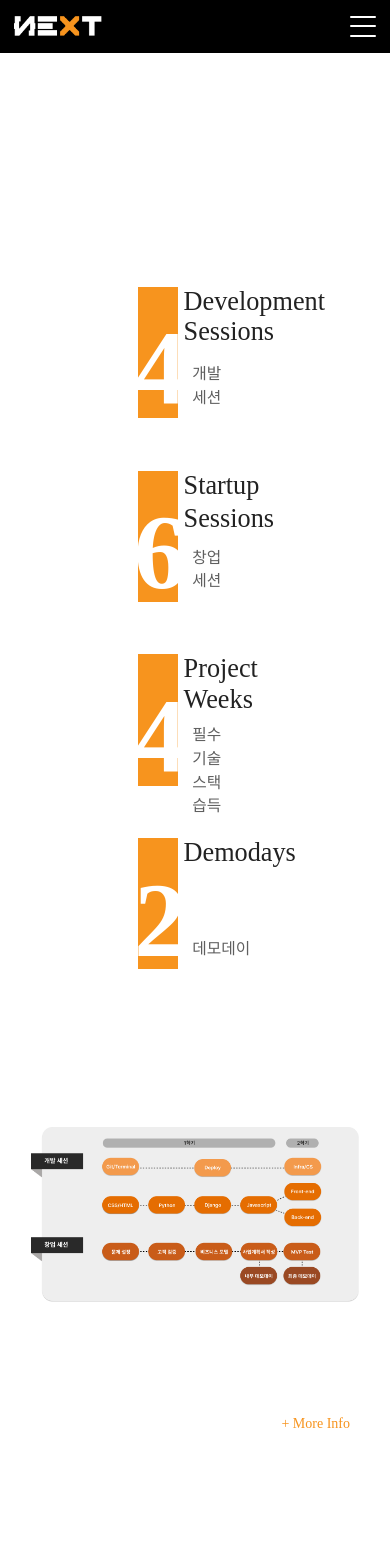
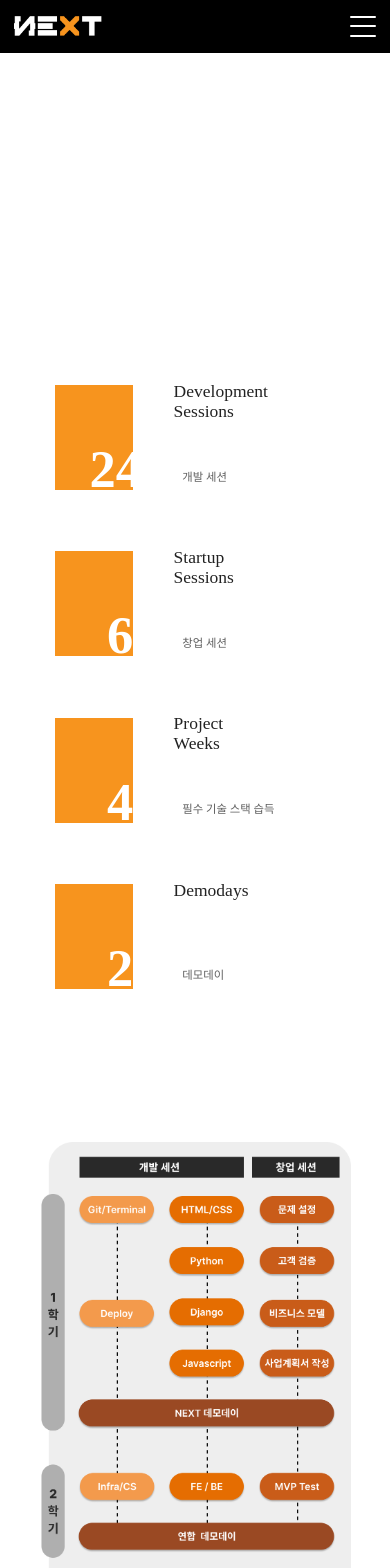
Before and after one commit to cucumber5252/2024NEXT_HOMEPAGE, a Next.js app: page /activities/components/curriculrum in a window 390 px wide. Shown: the top 1568 px of the page. Before the commit the page ends 1485 px from the top, so only its background shows below. Built offline with nearby package versions, Linux system fonts and the light colour scheme; a web font is replaced by a local one.

Commit message:
add: curriculum mobile 뷰 추가

```diff
--- a/pages/activities/components/curriculrum/index.tsx
+++ b/pages/activities/components/curriculrum/index.tsx
@@ -4,6 +4,7 @@ import Image from "next/image";
 import React, { useState, useEffect, useRef } from "react";
 import { useMediaQuery } from "react-responsive";
 import CurriculumDesktop from "public/images/activities/curriculum/curriculum-desktop.png";
+import CurriculumMobile from "public/images/activities/curriculum/curriculum-mobile.png";
 import "aos/dist/aos.css";
 import { useRouter } from "next/router";
 
@@ -13,12 +14,14 @@ export default function Curriculrum() {
   return (
     <S.Section2 className="mount">
       <S.TextWrapper isMobile={isMobile} data-aos="fade">
-        <span>
+        <p>
           <b>개발/창업 경험이 전혀 없더라도</b>
-        </span>
+        </p>
         <p>1년 간의 활동을 통해</p>
-        <p>기본적인 개발 능력을 갖춘 창업자로 성장합니다.</p>
         <p>
+          기본적인 <b>개발 능력을 갖춘 창업자</b>로 성장합니다.
+        </p>
+        <p className="test">
           📌 아래 일정은 1학기 기준으로, 2학기 일정은 학회 내부 공지 예정입니다.
         </p>
       </S.TextWrapper>
@@ -40,8 +43,10 @@ export default function Curriculrum() {
             <p>6</p>
           </S.ScheduleEventBox>
           <S.ScheduleInfoBox>
+            <div>
               <h2>Startup</h2>
               <h2>Sessions</h2>
+            </div>
             <p>창업 세션</p>
           </S.ScheduleInfoBox>
         </S.ScheduleWrapper>
@@ -50,8 +55,10 @@ export default function Curriculrum() {
             <p>4</p>
           </S.ScheduleEventBox>
           <S.ScheduleInfoBox>
+            <div>
               <h2>Project</h2>
               <h2>Weeks</h2>
+            </div>
             <p>필수 기술 스택 습득</p>
           </S.ScheduleInfoBox>
         </S.ScheduleWrapper>
@@ -60,35 +67,29 @@ export default function Curriculrum() {
             <p>2</p>
           </S.ScheduleEventBox>
           <S.ScheduleInfoBox>
+            <div>
               <h2>Demodays</h2>
               <h2></h2>
+            </div>
             <p>데모데이</p>
           </S.ScheduleInfoBox>
         </S.ScheduleWrapper>
       </S.ScheduleContainer>
       <S.LottieContainer isMobile={isMobile}>
+        {isMobile ? (
+          <Image
+            layout="intrinsic"
+            alt="CurriculumMobile"
+            src={CurriculumMobile}
+          />
+        ) : (
           <Image
             layout="intrinsic"
             alt="CurriculumDesktop"
             src={CurriculumDesktop}
           />
+        )}
       </S.LottieContainer>
-      <div
-        style={{
-          width: "100%",
-          display: "flex",
-          justifyContent: "flex-end",
-          marginTop: "6rem",
-        }}
-      >
-        <S.MoreBtn
-          isMobile={isMobile}
-          onClick={() => router.push("about")}
-          // data-aos="fade"
-        >
-          + More Info
-        </S.MoreBtn>
-      </div>
     </S.Section2>
   );
 }
--- a/pages/activities/index.tsx
+++ b/pages/activities/index.tsx
@@ -39,7 +39,7 @@ export default function Activities() {
       {!loading && (
         <S.Container isMobile={isMobile}>
           <Tabs
-            defaultActiveKey="3"
+            defaultActiveKey="1"
             centered={isTabCenter}
             items={[
               {
--- a/styles/activities/style.ts
+++ b/styles/activities/style.ts
@@ -141,6 +141,11 @@ export const TextWrapper = styled.div<{ isMobile: boolean }>`
   position: relative;
   display: flex;
   flex-direction: column;
+
+  & > p:first-child {
+    margin-bottom: 3rem;
+  }
+
   & p {
     line-height: 150%;
   }
@@ -148,13 +153,23 @@ export const TextWrapper = styled.div<{ isMobile: boolean }>`
     width: 47%;
     margin-top: 4rem;
   }
-  & > span {
+
+  & > p:first-child b {
+    color: ${THEME.ORANGE};
     font-size: 3.6rem;
     font-weight: 600;
+    margin-bottom: 9rem;
   }
-  & span b {
-    color: ${THEME.ORANGE};
+
+  & p {
+    font-size: 2.4rem;
   }
+
+  & .test {
+    font-size: 2.2rem;
+    margin-top: 4rem;
+  }
+
   ${(props) =>
     props.isMobile &&
     css`
@@ -168,7 +183,7 @@ export const TextWrapper = styled.div<{ isMobile: boolean }>`
     `}
 `;
 export const LottieContainer = styled.div<{ isMobile: boolean }>`
-  width: 125%;
+  width: 100%;
   display: flex;
   justify-content: space-between;
   padding: 6rem 10%;
@@ -184,6 +199,7 @@ export const LottieContainer = styled.div<{ isMobile: boolean }>`
     css`
       flex-direction: column;
       align-items: center;
+      padding: 5rem 0;
     `}
 `;
 export const ArrowBG = styled.div<{ isMobile: boolean }>`
@@ -223,15 +239,16 @@ export const LottieWrapper = styled.div<{ isMobile: boolean }>`
 `;
 
 export const ScheduleContainer = styled.div<{ isMobile: boolean }>`
-  width: 125%;
+  width: 100%;
   display: flex;
   justify-content: space-between;
-  padding: 6rem 10%;
+  padding: 6rem 0;
   position: relative;
   flex-wrap: wrap;
 
-  @media screen and (max-width: 1421px) {
-    justify-content: center;
+  @media screen and (max-width: 1281px) {
+    width: 90%;
+    /* justify-content: center; */
   }
 
   ${(props) =>
@@ -240,10 +257,19 @@ export const ScheduleContainer = styled.div<{ isMobile: boolean }>`
       flex-direction: column;
       align-items: center;
     `}
+
+  & > div:first-child > div > p {
+    right: -2rem;
+  }
+
+  @media screen and (max-width: 954px) {
+    flex-direction: column;
+    align-items: center;
+  }
 `;
 
 export const ScheduleWrapper = styled.div<{ isMobile: boolean }>`
-  width: 23%;
+  width: 25%;
   height: 18rem;
   display: flex;
   align-items: center;
@@ -259,11 +285,42 @@ export const ScheduleWrapper = styled.div<{ isMobile: boolean }>`
     margin: 1rem;
   }
 
-  @media screen and (max-width: 1421px) {
-    width: 35%;
+  @media screen and (max-width: 1680px) {
+    width: 21%;
+    height: 13rem;
+
+    & h2 {
+      font-size: 2rem;
+      font-weight: 500;
+    }
+    & p {
+      font-size: 1.3rem;
+      line-height: 150%;
+      margin: 1rem;
+    }
+  }
+
+  @media screen and (max-width: 1281px) {
+    width: 34rem;
+    height: 13rem;
+    margin-bottom: 6rem;
+  }
+
+  /* @media screen and (max-width: 1300px) {
+    width: 25%;
     height: 15rem;
     margin-bottom: 6rem;
-  }
+
+    & h2 {
+      font-size: 2rem;
+      font-weight: 500;
+    }
+    & p {
+      font-size: 1.5rem;
+      line-height: 150%;
+      margin: 1rem;
+    }
+  } */
 
   ${(props) =>
     props.isMobile &&
@@ -275,18 +332,38 @@ export const ScheduleWrapper = styled.div<{ isMobile: boolean }>`
 
 export const ScheduleEventBox = styled.div`
   position: relative;
-  width: 35%;
-  height: 100%;
+  width: 13rem;
+  height: 90%;
   background-color: ${THEME.ORANGE};
   font-weight: 700;
+  margin-right: 1.3rem;
 
   & p {
     position: absolute;
     bottom: -2rem;
-    right: -2rem;
-    font-size: 12rem;
+    right: -1rem;
+    font-size: 9rem;
     line-height: 110%;
     color: #ffffff;
+  }
+
+  @media screen and (max-width: 1680px) {
+    width: 9rem;
+    height: 12rem;
+    margin-bottom: 0rem;
+
+    & p {
+      font-size: 6rem;
+    }
+
+    /* @media screen and (max-width: 1300px) {
+    width: 80%;
+    height: 15rem;
+    margin-bottom: 6rem;
+
+    & p {
+      font-size: 9rem;
+    } */
   }
 `;
 
```
Also changed, not shown: public/images/activities/curriculum/curriculum-mobile.png (added). Lines whose indentation alone changed are shown as unchanged.
